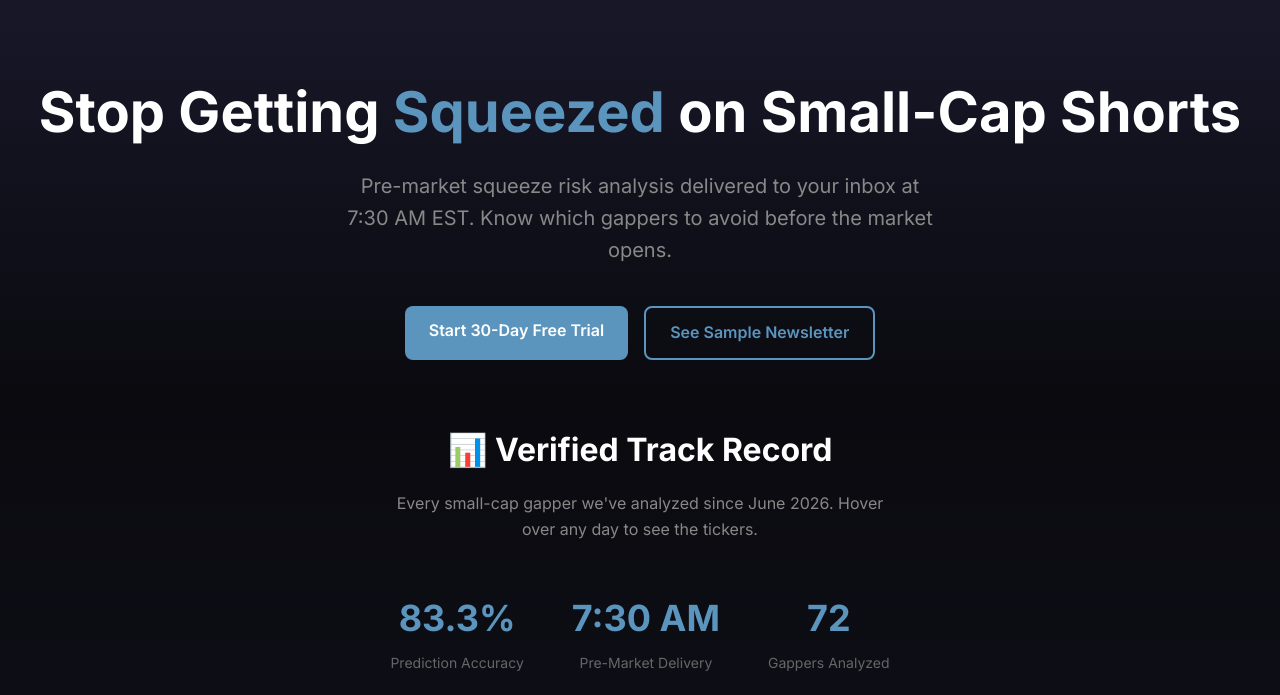
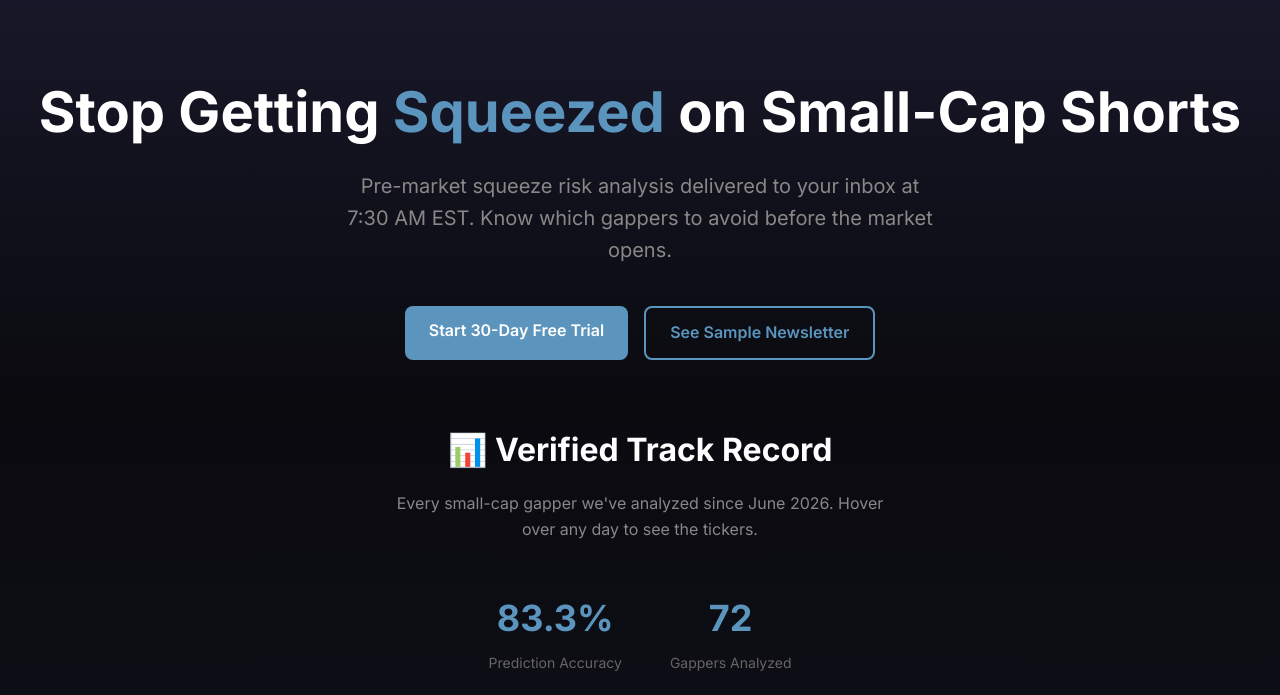
Before and after one commit to ShortSideResearch/feed, a plain HTML site: page landing/index.html in a window 1280 px wide. Shown: the part 81-776 px from the top of the page. Drawn offline with Linux system fonts and the light colour scheme.

Commit message:
Remove 7:30 AM stat and divider line from track record

```diff
--- a/landing/index.html
+++ b/landing/index.html
@@ -708,8 +708,6 @@
       justify-content: center;
       flex-wrap: wrap;
       margin-bottom: 24px;
-      padding-bottom: 24px;
-      border-bottom: 1px solid #2a2a3e;
     }
 
     .calendar-container {
@@ -985,10 +983,6 @@
       <div class="stat">
         <div class="stat-value">83.3%</div>
         <div class="stat-label">Prediction Accuracy</div>
-      </div>
-      <div class="stat">
-        <div class="stat-value">7:30 AM</div>
-        <div class="stat-label">Pre-Market Delivery</div>
       </div>
       <div class="stat">
         <div class="stat-value">72</div>
```
